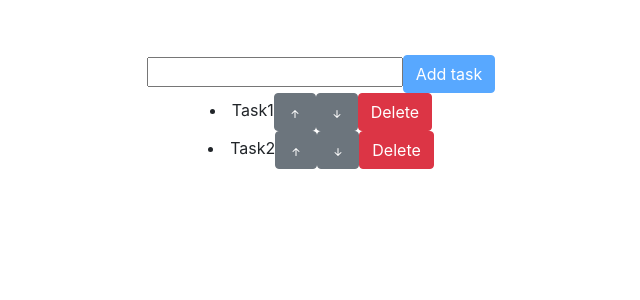
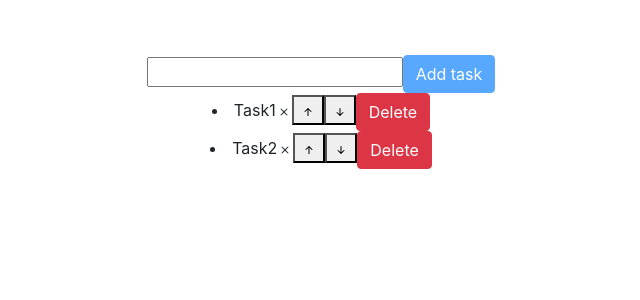
Before and after one commit to AlexeyIzhbulatov/HomeworkToDo, a React (Create React App) app: page / in a window 1280 px wide. Shown: the top 300 px of the page, without its empty margins (319-959 px from the left). Built offline with nearby package versions, Linux system fonts and the light colour scheme.

Commit message:
setTodosLastJob

```diff
--- a/src/App.js
+++ b/src/App.js
@@ -34,25 +34,28 @@ const [task, setTask] = useState(initialTodos)
         setTask(updateDeleteTask)
     }
 
+
 const onUpTask = (index) => {
-    if(index - 1 === 0) return
+    if(index === 0) return
     const updateUp = task.map((el, i) => {
         if(index === i) return task[index - 1]
-         if(index - 1 === i) return [index]
+        if(index -1 === i) return task[index]
         return el;
     })
     setTask(updateUp)
 }
 
 const onDownTask = (index) => {
-    if(index + 1 === task.length) return
-     const updateDown = task.map((el, i) =>{
-         if(index === i) return task[index + 1]
-         if(index +1 === i) return task[index]
-         return el
+    if(index +1 === task.length) return
+    const updateDown = task.map((el, i) => {
+        if(index === i) return task[index +1]
+        if(index + 1 === i) return task[index]
+        return el;
     })
     setTask(updateDown)
 }
+
+
 
 
     return (
@@ -64,36 +67,3 @@ const [task, setTask] = useState(initialTodos)
 }
 
 export default App;
-
-
-
-
-
-
-
-
-
-
-
-
-
-// const onUpTask = (index) => {
-//     if(index === 0) return
-//     const updateUp = task.map((el, i) => {
-//         if(index === i) return task[index - 1]
-//         if(index -1 === i) return task[index]
-//         return el;
-//     })
-//     setTask(updateUp)
-// }
-//
-// const onDownTask = (index) => {
-//     if(index +1 === task.length) return
-//     const updateDown = task.map((el, i) => {
-//         if(index === i) return task[index +1]
-//         if(index + 1 === i) return task[index]
-//         return el;
-//     })
-//     setTask(updateDown)
-// }
-//
--- a/src/TodoList.js
+++ b/src/TodoList.js
@@ -35,9 +35,9 @@ function TodoList(props) {
         <div>
             {
                 props.task.map((el,index) => <li key={el.id}>{el.name}
-                {/*<span onClick={() => props.onDoneTask(el.id)}>{el.done ? <span>{ok}</span> : <span>{no}</span> }</span>*/}
-                    <button type="button" className="btn btn-secondary" onClick={() => props.onUpTask(index)}>{up}</button>
-                    <button type="button" className="btn btn-secondary" onClick={() => props.onDownTask(index)}>{down}</button>
+                <span onClick={() => props.onDoneTask(el.id)}>{el.done ? <span>{ok}</span> : <span>{no}</span> }</span>
+                  <button onClick={() => props.onUpTask(index)}>{up}</button>
+                    <button onClick={() => props.onDownTask(index)}>{down}</button>
                     <button type="button" className="btn btn-danger" onClick={() => props.onDeleteTask(el.id)}>Delete</button>
                 </li>)
             }
```
Lines whose indentation alone changed are shown as unchanged.
